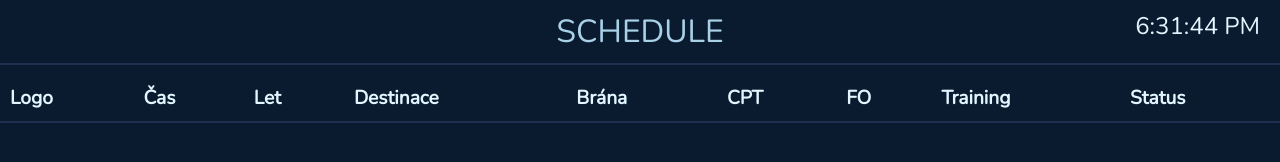
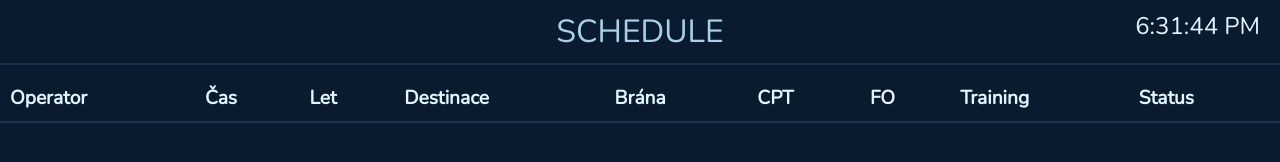
Before and after one commit to sekyyt6353-beep/Odlety-OKNGL, a plain HTML site: page index.html in a window 1280 px wide. Drawn offline with nearby package versions, Linux system fonts and the light colour scheme.

Commit message:
index.html

```diff
--- a/index.html
+++ b/index.html
@@ -67,7 +67,7 @@ td.status[data-status="Zrušeno"] { color:#ff4d4d; }
 <table>
 <thead>
 <tr>
-<th>Logo</th>
+<th>Operator</th>
 <th>Čas</th>
 <th>Let</th>
 <th>Destinace</th>
```
